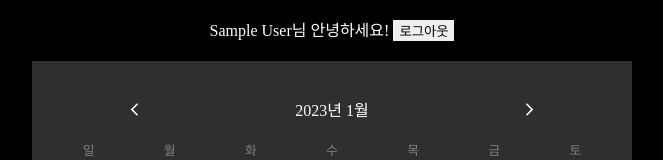
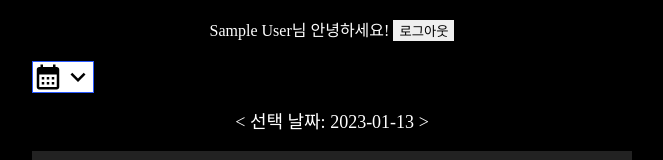
Before and after one commit to JaeYoung0/juni, a Next.js app: page / in a window 1280 px wide. Shown: the top 160 px of the page, without its empty margins (308-971 px from the left). Built offline with nearby package versions, Linux system fonts and the light colour scheme; no server answers; the database is empty; sample sign-in values are in the browser's storage; a web font is replaced by a local one.

Commit message:
feat: toggle calendar

```diff
--- a/src/pages/home/Home.style.ts
+++ b/src/pages/home/Home.style.ts
@@ -18,3 +18,25 @@ export const UserName = styled.h2`
   padding: 2rem 0rem;
   text-align: center;
 `
+
+export const ToggleButton = styled.button`
+  display: flex;
+  justify-content: center;
+  align-items: center;
+
+  /* width: 5rem; */
+  /* height: 5rem; */
+  padding: 0;
+  background: #fff;
+  border: 1px solid #2959ff;
+
+  svg {
+    width: 3rem;
+    height: 3rem;
+  }
+
+  p {
+    font-size: 1.4rem;
+    color: #000;
+  }
+`
--- a/src/pages/home/Home.tsx
+++ b/src/pages/home/Home.tsx
@@ -1,14 +1,21 @@
 import * as S from './Home.style'
 import Calendar from '@/components/Calendar'
 import TodayGrid from '@/components/TodayGrid'
-import { useEffect } from 'react'
+import { useEffect, useState } from 'react'
 import { useUserAtom } from '@/domain/user'
 import { firebaseAuth, useAuth } from '@/service/auth'
 import { useRouter } from 'next/router'
+import CalendarMonthIcon from '@mui/icons-material/CalendarMonth'
+import ExpandMoreIcon from '@mui/icons-material/ExpandMore'
+import ExpandLessIcon from '@mui/icons-material/ExpandLess'
+import { useCalendarAtom } from '@/domain/calendar'
+import dayjs from 'dayjs'
+
 function Home() {
   const [userAtom, setUserAtom] = useUserAtom()
   const router = useRouter()
   const { logout } = useAuth()
+  const handleClickButton = () => void logout()
 
   useEffect(() => {
     firebaseAuth.onAuthStateChanged((user) => {
@@ -24,20 +31,27 @@ function Home() {
     })
   }, [])
 
+  const [showCalendar, setShowCalendar] = useState(false)
+
+  // TODO. refactor: calendarAtom 위치
+  const [_, setCurrentUnix] = useCalendarAtom()
+  useEffect(() => {
+    setCurrentUnix(dayjs().unix())
+  }, [])
+
   return (
     <S.Container>
       <S.Box>
         <S.UserName>
-          {userAtom.name}님 안녕하세요!{' '}
-          <button
-            onClick={() => {
-              void logout()
-            }}
-          >
-            로그아웃
-          </button>
+          {userAtom.name}님 안녕하세요! <button onClick={handleClickButton}>로그아웃</button>
         </S.UserName>
-        <Calendar />
+
+        <S.ToggleButton onClick={() => setShowCalendar(!showCalendar)}>
+          <CalendarMonthIcon />
+          {showCalendar ? <ExpandLessIcon /> : <ExpandMoreIcon />}
+        </S.ToggleButton>
+        {showCalendar && <Calendar />}
+
         <TodayGrid />
       </S.Box>
     </S.Container>
```
